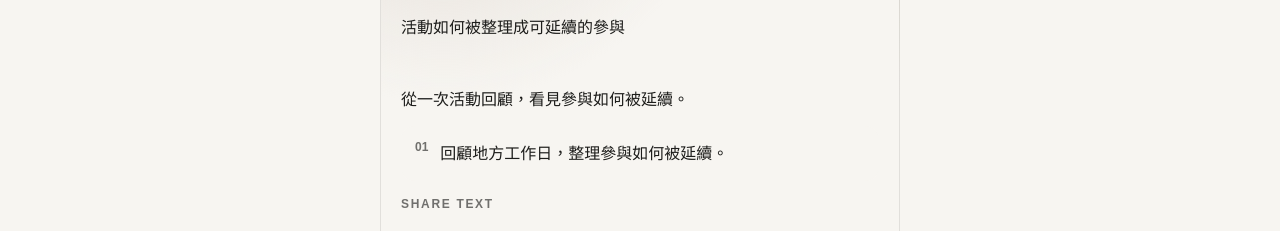
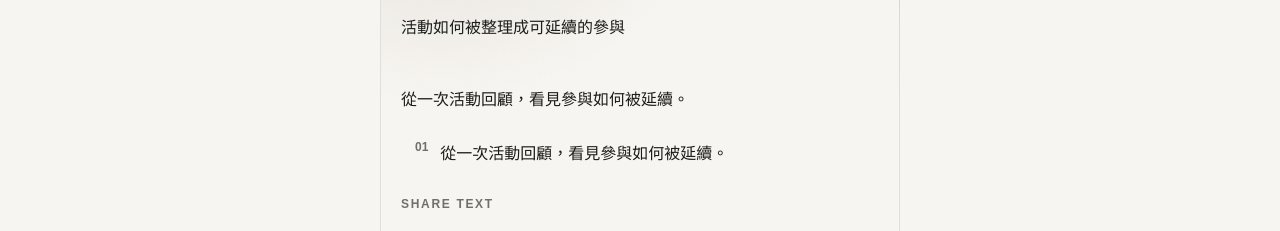
Before and after one commit to kimbridge1313-cpu/lam-mobile-cms, a React (Vite) app: page /admin/articles/community-day in a window 1280 px wide. Shown: the part 192-423 px from the top of the page. Built offline with nearby package versions, Linux system fonts and the light colour scheme.

Commit message:
Render article content blocks

```diff
--- a/src/admin/ArticleDetail.jsx
+++ b/src/admin/ArticleDetail.jsx
@@ -6,6 +6,43 @@ const statusLabel = {
   draft: "草稿",
   archived: "已下架"
 };
+
+function ArticleBlock({ block, index }) {
+  if (block.type === "quote") {
+    return (
+      <article className="content-block-preview quote-block">
+        <span>{String(index + 1).padStart(2, "0")}</span>
+        <blockquote>{block.value || "尚未輸入引用文字。"}</blockquote>
+      </article>
+    );
+  }
+
+  if (block.type === "image") {
+    return (
+      <article className="content-block-preview image-block">
+        <span>{String(index + 1).padStart(2, "0")}</span>
+        {block.value ? <img src={block.value} alt={block.alt || "文章圖片"} /> : <p>尚未設定圖片網址。</p>}
+        {block.alt && <small>{block.alt}</small>}
+      </article>
+    );
+  }
+
+  if (block.type === "button") {
+    return (
+      <article className="content-block-preview button-block">
+        <span>{String(index + 1).padStart(2, "0")}</span>
+        <a href={block.url || "#"}>{block.label || "了解更多"}</a>
+      </article>
+    );
+  }
+
+  return (
+    <article className="content-block-preview">
+      <span>{String(index + 1).padStart(2, "0")}</span>
+      <p>{block.value || "尚未輸入段落內容。"}</p>
+    </article>
+  );
+}
 
 export default function ArticleDetail() {
   const { slug } = useParams();
@@ -40,10 +77,9 @@ export default function ArticleDetail() {
 
       <section className="article-detail-body">
         <p>{article.excerpt}</p>
-        <article className="content-block-preview">
-          <span>01</span>
-          <p>{article.socialText || article.excerpt}</p>
-        </article>
+        {(article.blocks || []).map((block, index) => (
+          <ArticleBlock key={block.id} block={block} index={index} />
+        ))}
       </section>
 
       <section className="share-panel">
```
